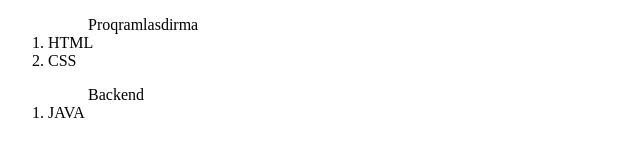
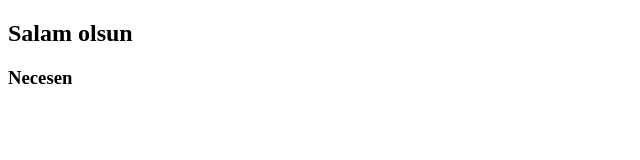
Before and after one commit to IT-Techology-Academy/Yeni-ders-papkasi, a plain HTML site: page indx.html in a window 1280 px wide. Shown: the whole page, without its empty margins (0-640 px from the left). Drawn offline with Linux system fonts and the light colour scheme.

Commit message:
Indx file created

```diff
--- a/index.html
+++ b/indx.html
@@ -7,15 +7,7 @@
     <title>Document</title>
 </head>
 <body>
-    <ol>
-        <ul>Proqramlasdirma</ul>
-        <li>HTML</li>
-        <li>CSS</li>
-    </ol>
-
-    <ol>
-        <ul>Backend</ul>
-        <li>JAVA</li>
-    </ol>
+    <h2>Salam olsun</h2>
+    <h3>Necesen</h3>
 </body>
 </html>
```
